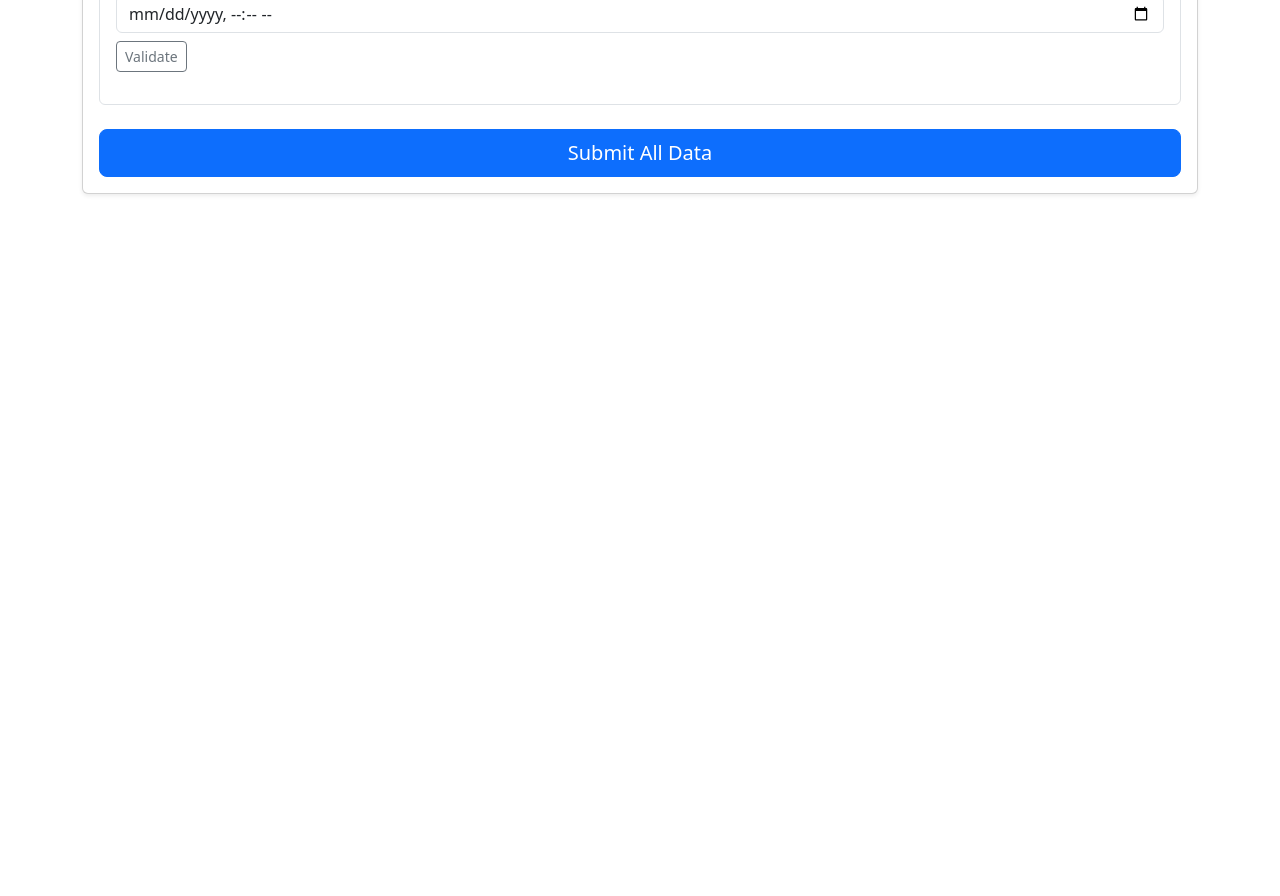
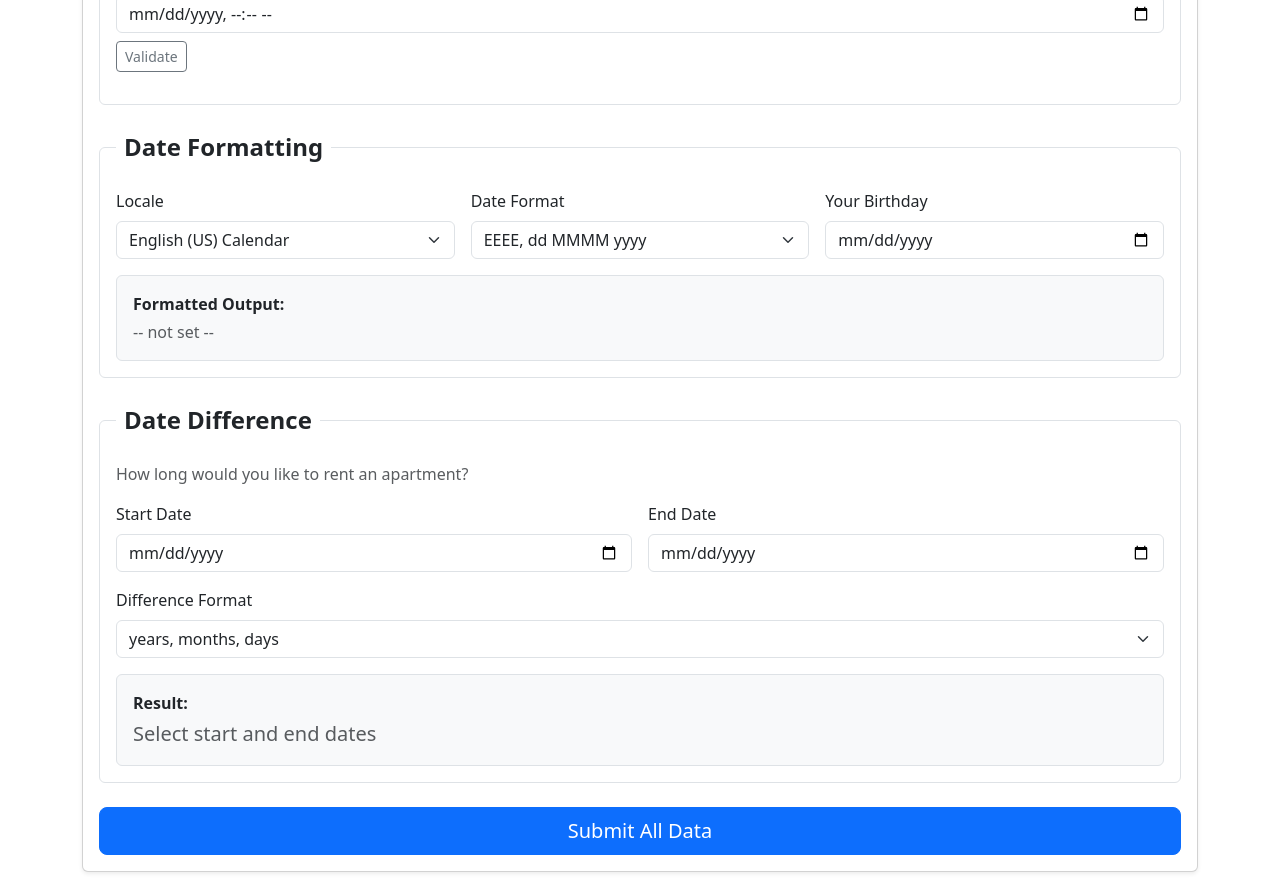
Before and after one commit to Rinidh/chronolab-date, a React (Vite) app: page / in a window 1280 px wide. Shown: the part 460-1356 px from the top of the page. Before the commit the page ends 800 px from the top, so only its background shows below. Built offline with nearby package versions, Linux system fonts and the light colour scheme.

Commit message:
style: enhance DateDifference component with Bootstrap CSS

```diff
--- a/src/App.jsx
+++ b/src/App.jsx
@@ -37,8 +37,8 @@ function App() {
         <div className="card-body">
           <form onSubmit={methods.handleSubmit(onSubmit, onError)}>
             <InputParsingValidation methods={methods} />
-            {/* <DateFormatting methods={methods} /> */}
-            {/* <DateDifference methods={methods} /> */}
+            <DateFormatting methods={methods} />
+            <DateDifference methods={methods} />
             {/* <AddSubtractDate methods={methods} /> */}
             {/* <DateComparisonAnalysis methods={methods} /> */}
             {/* <RelativeDates methods={methods} /> */}
--- a/src/components/DateDifference.jsx
+++ b/src/components/DateDifference.jsx
@@ -10,7 +10,6 @@ import {
 import { useWatch } from "react-hook-form";
 
 const makePlural = (singularNoun, booleanCondition) => {
-  // this function adds 's' to the end of a noun based on a boolean condition
   return booleanCondition ? `${singularNoun}s` : singularNoun;
 };
 
@@ -33,7 +32,7 @@ export const DateDifference = ({ methods }) => {
     switch (format) {
       case "years, months, days": {
         let { years, months, days } = intervalToDuration(
-          interval(startDate, endDate) // interval() validates input dates as well
+          interval(startDate, endDate)
         );
 
         if (years)
@@ -41,73 +40,118 @@ export const DateDifference = ({ methods }) => {
         if (months)
           dateString += `${months} ${makePlural("month", months !== 1)}, `;
         if (days) dateString += `${days} ${makePlural("day", days !== 1)}`;
+
         if (years < 0 || months < 0 || days < 0) {
           dateString = dateString.slice(1);
           dateString += " before";
         }
         return dateString;
       }
+
       case "days": {
         const days = differenceInDays(endDate, startDate);
-        dateString += `${days} ${makePlural("day", days !== 1)}`;
-        return dateString;
+        return `${days} ${makePlural("day", days !== 1)}`;
       }
+
       case "business days": {
-        const businesDays = differenceInBusinessDays(endDate, startDate);
-        dateString += `${businesDays} ${makePlural(
+        const businessDays = differenceInBusinessDays(endDate, startDate);
+        return `${businessDays} ${makePlural(
           "business day",
-          businesDays !== 1
+          businessDays !== 1
         )}`;
-        return dateString;
       }
+
       case "weeks": {
         const weeks = differenceInWeeks(endDate, startDate);
-        dateString += `${weeks} ${makePlural("week", weeks !== 1)}`;
-        return dateString;
+        return `${weeks} ${makePlural("week", weeks !== 1)}`;
       }
 
       default:
-        dateString += "Invalid format selected";
-        return dateString;
+        return "Invalid format selected";
     }
   };
 
   return (
-    <fieldset>
-      <legend>Date difference</legend>
+    <fieldset className="border rounded p-3 mb-4">
+      <legend className="float-none w-auto px-2 fw-semibold">
+        Date Difference
+      </legend>
 
-      <div>
-        <p>How long would you like to rent an apartment?</p>
-        <label htmlFor="startDate">Start Date:</label>
+      <p className="text-muted mb-3">
+        How long would you like to rent an apartment?
+      </p>
+
+      <div className="row g-3 mb-3">
+        <div className="col-md-6">
+          <label htmlFor="startDate" className="form-label">
+            Start Date
+          </label>
           <input
             id="startDate"
             type="date"
+            className={`form-control ${
+              formState.touchedFields.rentDuration && !isValid(startDate)
+                ? "is-invalid"
+                : ""
+            }`}
             {...register("rentDuration.startDate", { valueAsDate: true })}
           />
         </div>
-      <div>
-        <label htmlFor="endDate">End Date:</label>
+
+        <div className="col-md-6">
+          <label htmlFor="endDate" className="form-label">
+            End Date
+          </label>
           <input
             id="endDate"
             type="date"
+            className={`form-control ${
+              formState.touchedFields.rentDuration && !isValid(endDate)
+                ? "is-invalid"
+                : ""
+            }`}
             {...register("rentDuration.endDate", { valueAsDate: true })}
           />
         </div>
+      </div>
 
-      <select value={format} onChange={(e) => setFormat(e.target.value)}>
+      <div className="mb-3">
+        <label className="form-label">Difference Format</label>
+        <select
+          className="form-select"
+          value={format}
+          onChange={(e) => setFormat(e.target.value)}
+        >
           {formats.map((f) => (
             <option key={f} value={f}>
               {f}
             </option>
           ))}
         </select>
+      </div>
 
-      <output>{calculateDuration() || "Select start and end dates"}</output>
+      <div className="bg-light border rounded p-3">
+        <span className="fw-semibold">Result:</span>
+        <div className="mt-1 fs-5">
+          {calculateDuration() || (
+            <span className="text-muted">Select start and end dates</span>
+          )}
+        </div>
+      </div>
+
       {formState.touchedFields.rentDuration && (
-        <>
-          {!isValid(startDate) && <p role="alert">Enter start date as well</p>}
-          {!isValid(endDate) && <p role="alert">Enter end date as well</p>}
-        </>
+        <div className="mt-2">
+          {!isValid(startDate) && (
+            <div className="text-danger small">
+              Please enter a valid start date
+            </div>
+          )}
+          {!isValid(endDate) && (
+            <div className="text-danger small">
+              Please enter a valid end date
+            </div>
+          )}
+        </div>
       )}
     </fieldset>
   );
```
Lines whose indentation alone changed are shown as unchanged.
